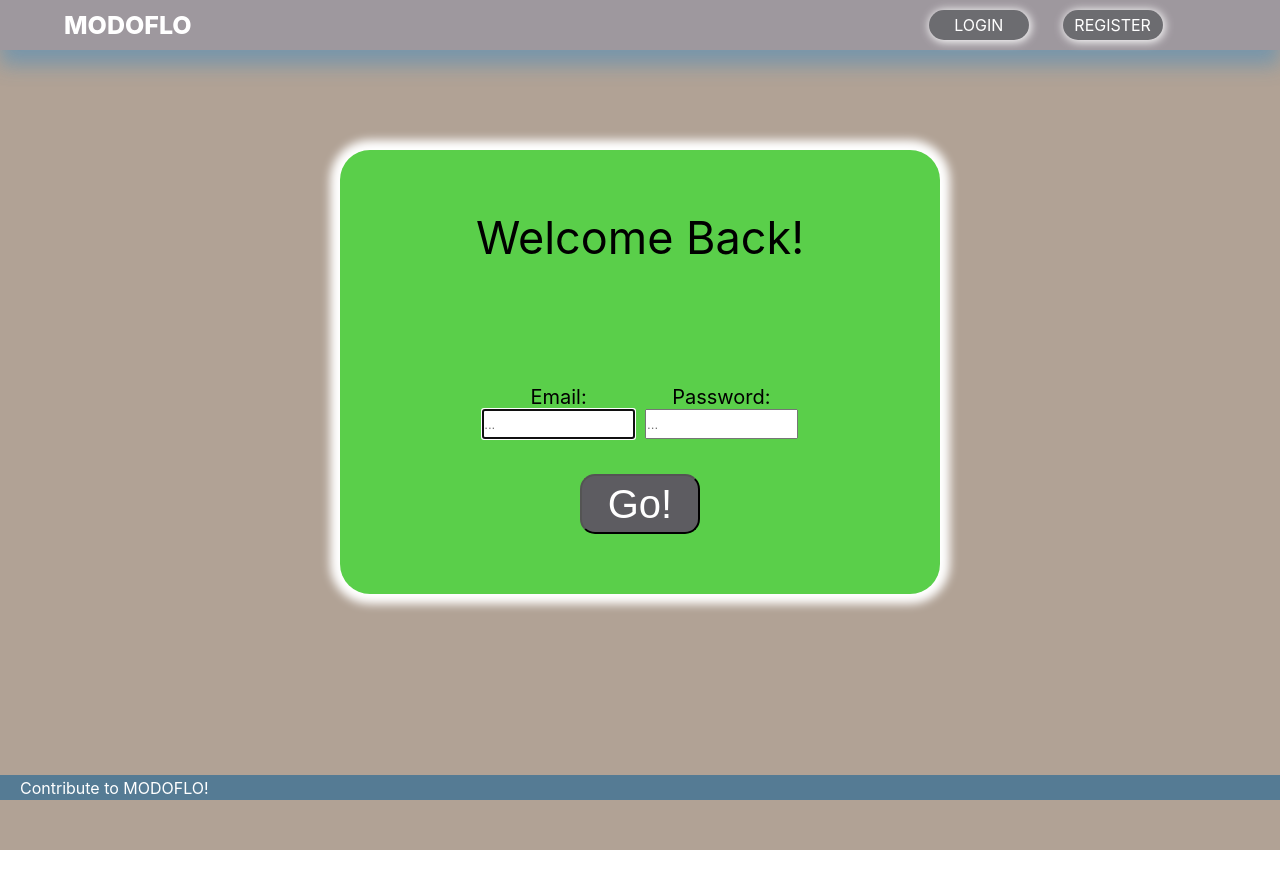
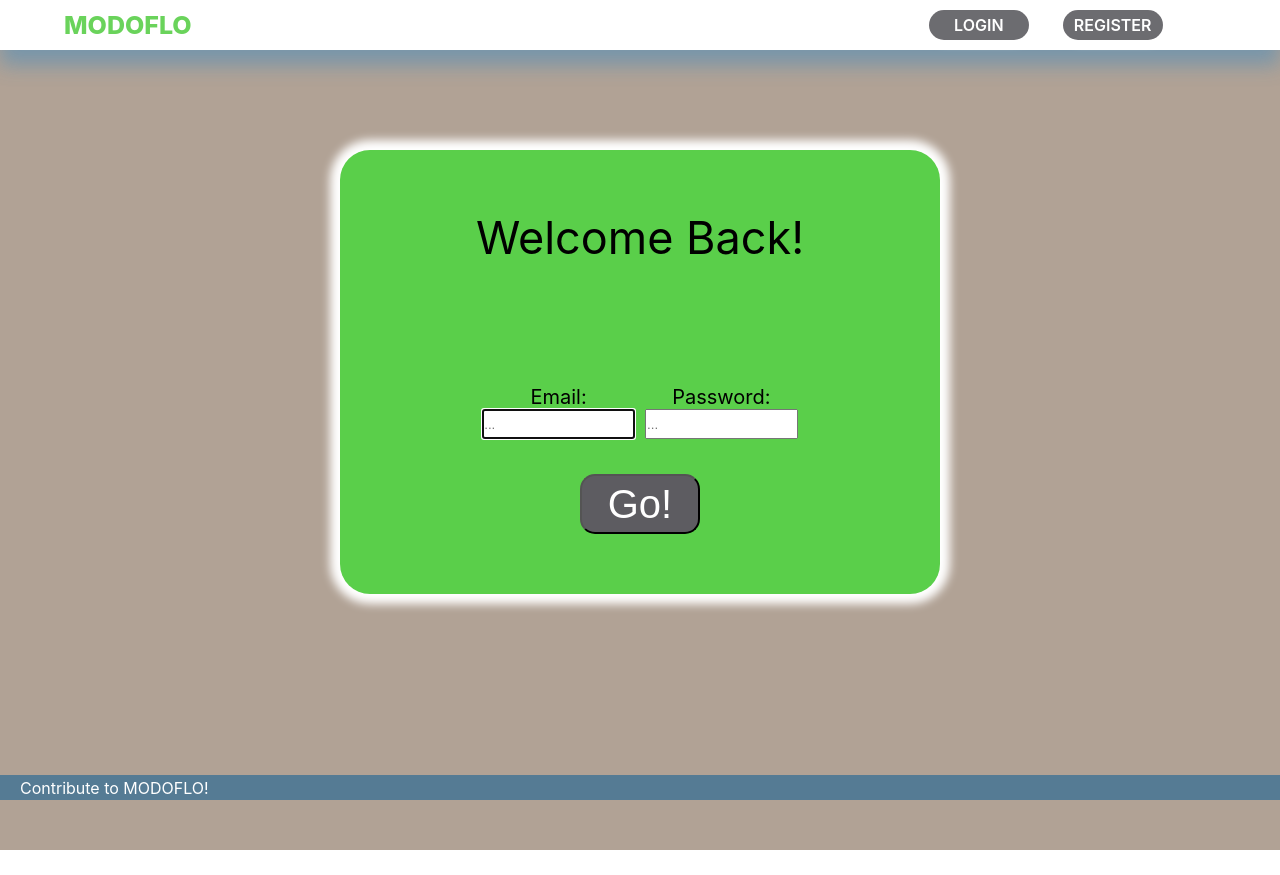
Before and after one commit to TopCodeAndrew/MoDoFlo, a React (Create React App) app: page /#/login in a window 1280 px wide. Built offline with nearby package versions, Linux system fonts and the light colour scheme; no server answers.

Commit message:
updated header

```diff
--- a/src/1-Components/Header.js
+++ b/src/1-Components/Header.js
@@ -4,7 +4,7 @@ import { connect } from 'react-redux';
 import { reduxLogoutUser } from '../../src/3-Ducks/userReducer';
 import axios from 'axios';
 import { useHistory } from 'react-router-dom';
-import hamburger from '../images/hamburger.png'
+import hamburger from '../images/hamburger-icon.png'
 
 function Header(props) {
     const history = useHistory()
--- a/src/2-Styling/3-Header/_header.scss
+++ b/src/2-Styling/3-Header/_header.scss
@@ -1,6 +1,6 @@
 .header{
   z-index: 2;
-  background-color: $thirdColor;
+  background-color: white;
   min-height: 50px;
   max-height: 50px;
   width: 100%;
@@ -25,10 +25,10 @@
     font-size: 25px;
     font-weight: 800;
     margin-left: 5vw;
-    color: white;
+    color: $firstColor;
     text-decoration: none;
     &:hover{
-      color: $firstColor;
+      color: $secondColor;
     }
   }
 
@@ -70,6 +70,7 @@
         box-shadow: 1px 1px 10px 1px white;
         margin-right: 15px;
         color: white;
+        font-weight: 600;
         &:hover{
           background-color: $firstColor;
         }
@@ -118,7 +119,7 @@
       display: flex;
       flex-direction: column;
       align-items: flex-end;
-      background-color: white;
+      background-color: $secondColor;
       width: 100vw;
       .to-auth{
         min-width: 50px;
@@ -143,6 +144,9 @@
           margin-right: 0;
           border-radius: 15px;
           box-shadow: 3px 3px 3px 2px rgba(0,0,0,0.8);
+          background-color: white;
+          color: $firstColor;
+          font-weight: 800;
         }
       }
     }
```
Also changed, not shown: src/images/hamburger-icon.png (added), 1 other file (tests, documents, lock files or other folders).
